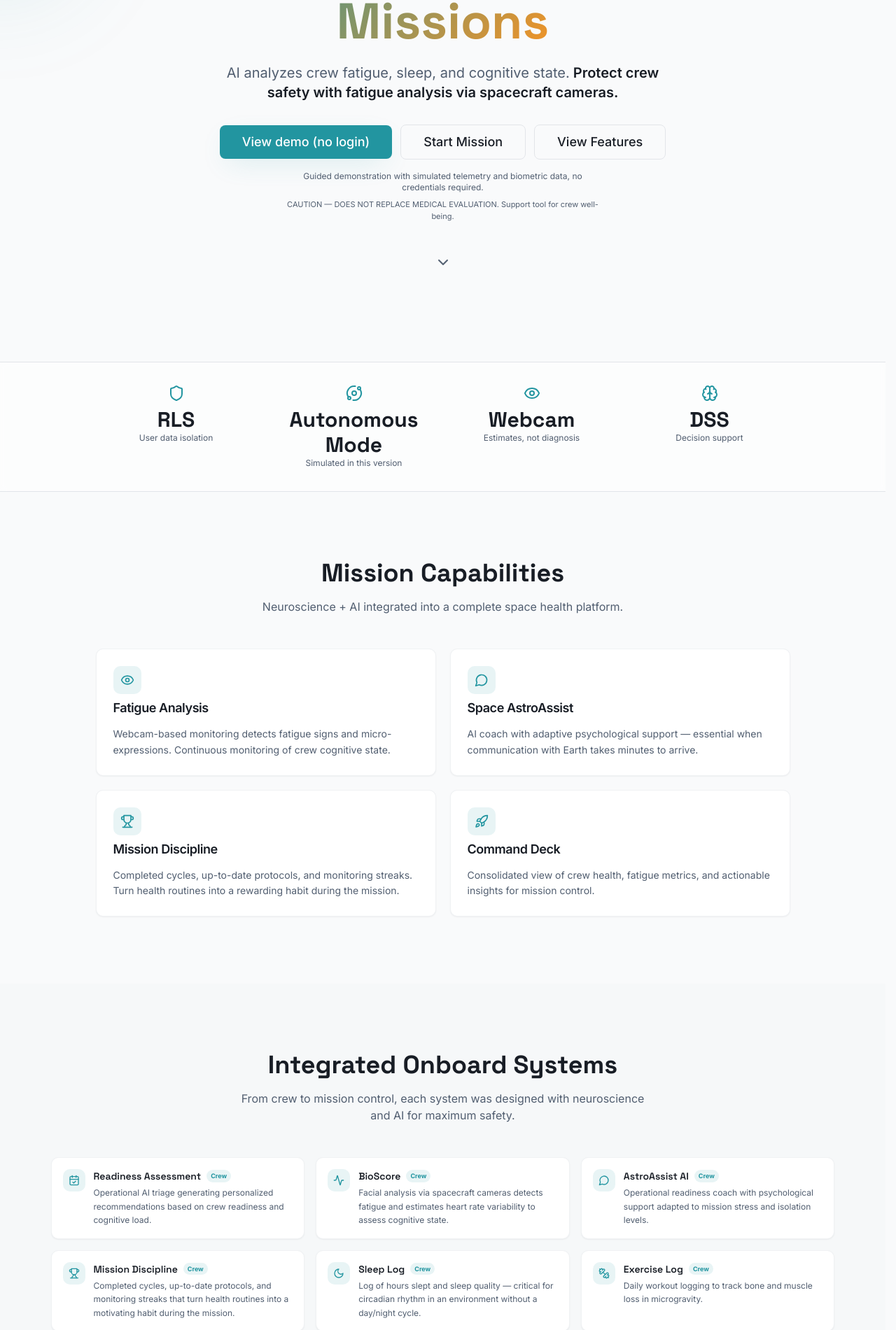
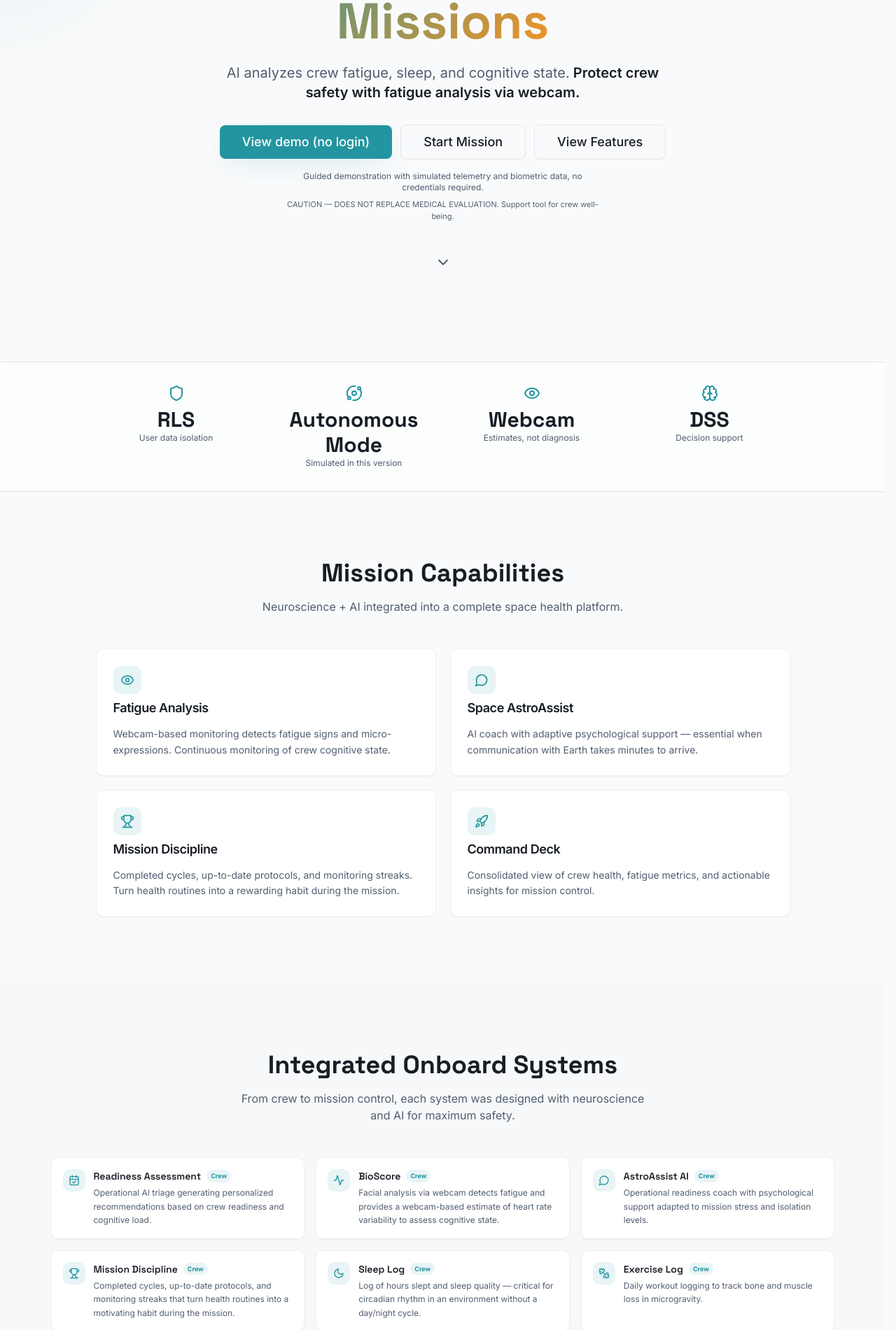
Before and after one commit to rodrigowindows/neuro-suite, a React (Vite) app: page / in a window 1280 px wide. Shown: the part 409-2310 px from the top of the page at 70% size. Built offline with nearby package versions, Linux system fonts and the light colour scheme; the HTML template or start-up script is replaced by a standard one.

Commit message:
Atualização

```diff
--- a/src/i18n/locales/landing.ts
+++ b/src/i18n/locales/landing.ts
@@ -11,7 +11,7 @@ export const en: Record<string, string> = {
   'landing.hero.title': 'Continuous Health Monitoring in',
   'landing.hero.titleHighlight': 'Space Missions',
   'landing.hero.subtitle': 'AI analyzes crew fatigue, sleep, and cognitive state.',
-  'landing.hero.subtitleBold': ' Protect crew safety with fatigue analysis via spacecraft cameras.',
+  'landing.hero.subtitleBold': ' Protect crew safety with fatigue analysis via webcam.',
   'landing.hero.demoButton': 'View demo (no login)',
   'landing.hero.startMissionButton': 'Start Mission',
   'landing.hero.viewFeaturesButton': 'View Features',
@@ -48,7 +48,7 @@ export const en: Record<string, string> = {
   'landing.modules.readiness.title': 'Readiness Assessment',
   'landing.modules.readiness.desc': 'Operational AI triage generating personalized recommendations based on crew readiness and cognitive load.',
   'landing.modules.bioscore.title': 'BioScore',
-  'landing.modules.bioscore.desc': 'Facial analysis via spacecraft cameras detects fatigue and estimates heart rate variability to assess cognitive state.',
+  'landing.modules.bioscore.desc': 'Facial analysis via webcam detects fatigue and provides a webcam-based estimate of heart rate variability to assess cognitive state.',
   'landing.modules.astroassist.title': 'AstroAssist AI',
   'landing.modules.astroassist.desc': 'Operational readiness coach with psychological support adapted to mission stress and isolation levels.',
   'landing.modules.discipline.title': 'Mission Discipline',
@@ -110,7 +110,7 @@ export const pt: Record<string, string> = {
   'landing.hero.title': 'Monitoramento de Saúde Contínuo em',
   'landing.hero.titleHighlight': 'Missões Espaciais',
   'landing.hero.subtitle': 'IA analisa fadiga, sono e estado cognitivo da tripulação.',
-  'landing.hero.subtitleBold': ' Garanta a segurança da tripulação com análise de fadiga via câmeras da nave.',
+  'landing.hero.subtitleBold': ' Garanta a segurança da tripulação com análise de fadiga via webcam.',
   'landing.hero.demoButton': 'Ver demonstração (sem login)',
   'landing.hero.startMissionButton': 'Iniciar Missão',
   'landing.hero.viewFeaturesButton': 'Ver Recursos',
@@ -147,7 +147,7 @@ export const pt: Record<string, string> = {
   'landing.modules.readiness.title': 'Avaliação de Prontidão',
   'landing.modules.readiness.desc': 'Triagem operacional com IA que gera recomendações personalizadas baseadas na prontidão e carga cognitiva do tripulante.',
   'landing.modules.bioscore.title': 'BioScore',
-  'landing.modules.bioscore.desc': 'Análise facial via câmeras da nave detecta fadiga e estima variabilidade cardíaca para calcular o estado cognitivo.',
+  'landing.modules.bioscore.desc': 'Análise facial via webcam detecta fadiga e fornece uma estimativa da variabilidade cardíaca para calcular o estado cognitivo.',
   'landing.modules.astroassist.title': 'AstroAssist IA',
   'landing.modules.astroassist.desc': 'Coach de prontidão operacional com suporte psicológico adaptado ao nível de estresse e isolamento da missão.',
   'landing.modules.discipline.title': 'Disciplina de Missão',
```
Also changed, not shown: 1 other file (tests, documents, lock files or other folders).
